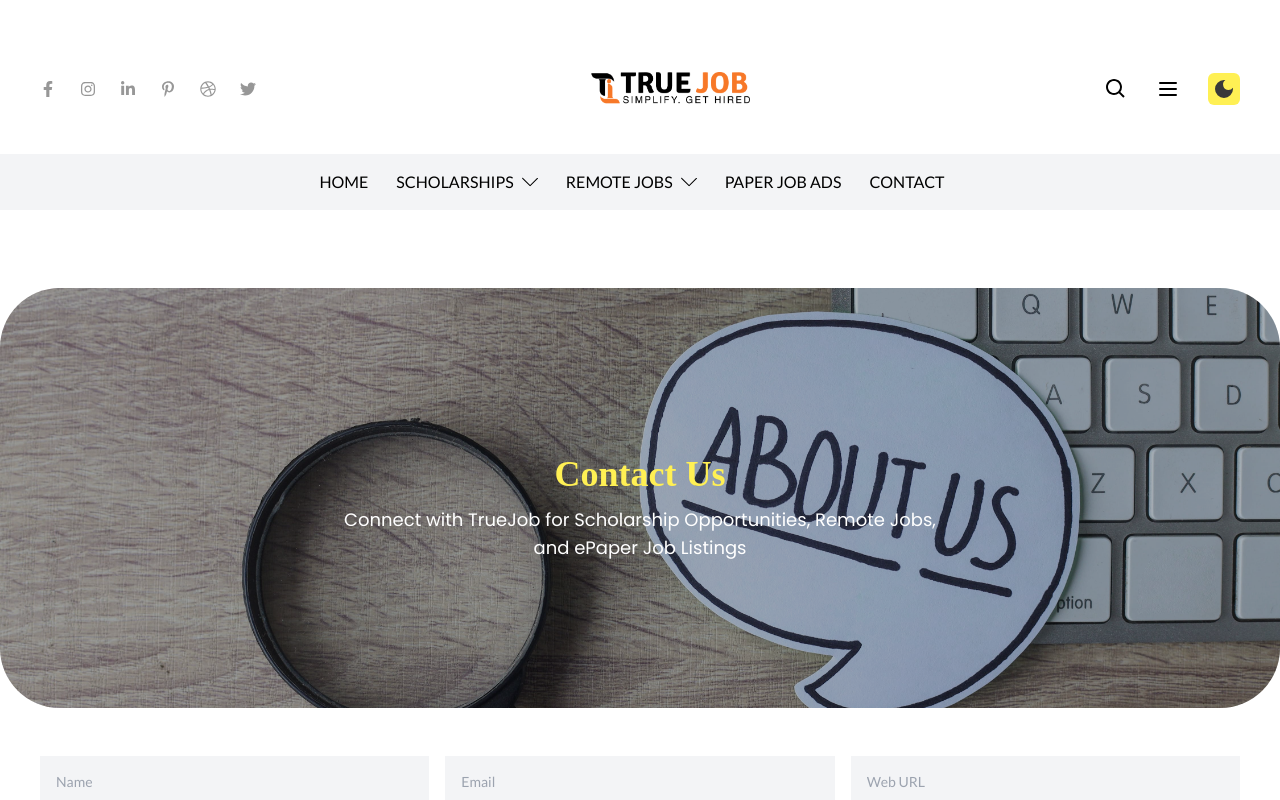
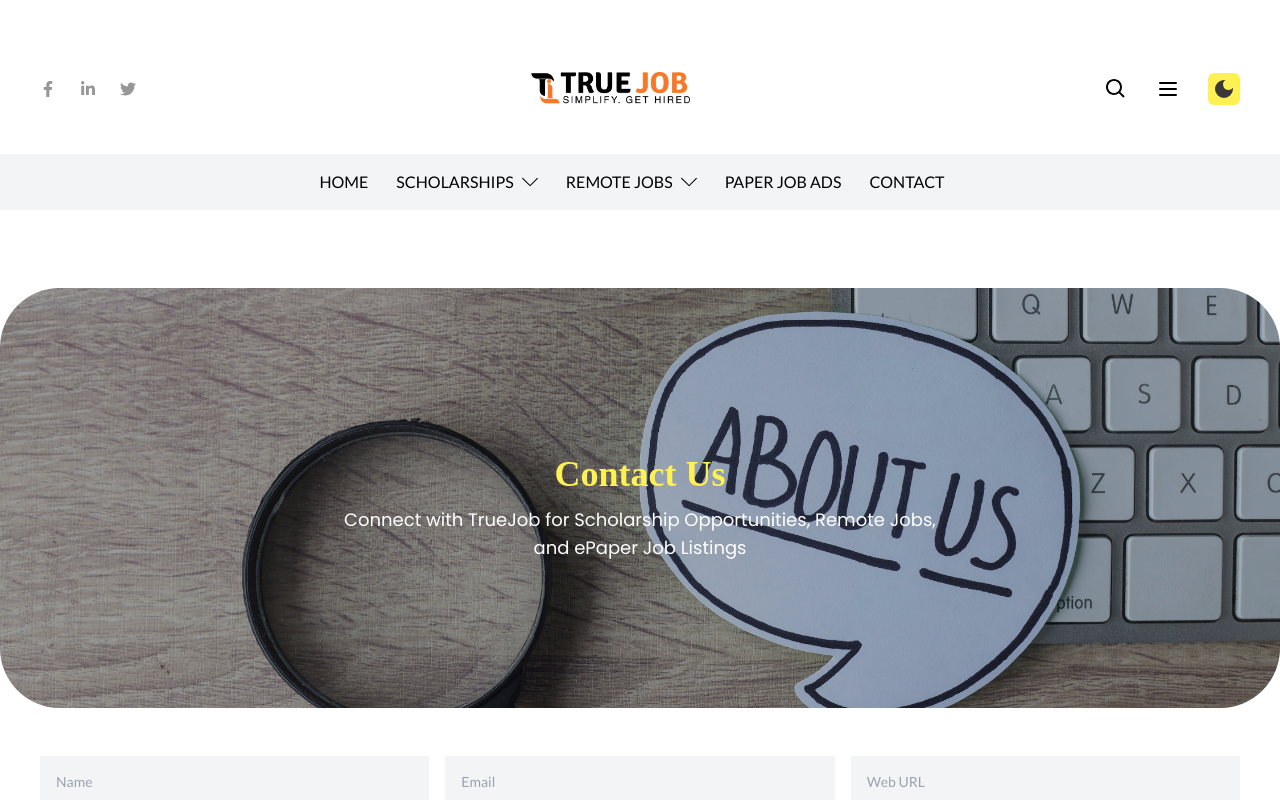
Before and after one commit to mufaqar/truejob, a Next.js app: page /contact-us in a window 1280 px wide. Shown: the top 800 px of the page. Built offline with nearby package versions, Linux system fonts and the light colour scheme; a web font is replaced by a local one.

Commit message:
social links

```diff
--- a/src/components/aside/index.tsx
+++ b/src/components/aside/index.tsx
@@ -50,31 +50,26 @@
       <div className="pt-[1px] bg-border my-6 mt-10 " />
         <div className="flex text-2xl px-7 justify-between">
           <Link
-            href="#"
+            href="https://www.facebook.com/sharer/sharer.php?u=https://www.truejob.online/"
             className="hover:text-yellow hover:scale-110 transition-all duration-200 ease-in-out"
           >
             <FaFacebookF size={20}/>
           </Link>
+
           <Link
-            href="#"
-            className="hover:text-yellow hover:scale-110 transition-all duration-200 ease-in-out"
-          >
-            <FaInstagram size={20}/>
-          </Link>
-          <Link
-            href="#"
+            href="https://twitter.com/intent/tweet?url=https://www.truejob.online/&text="
             className="hover:text-yellow hover:scale-110 transition-all duration-200 ease-in-out"
           >
             <FaTwitter size={20}/>
           </Link>
           <Link
-            href="#"
+            href="https://www.linkedin.com/shareArticle?mini=true&url=https://www.truejob.online/"
             className="hover:text-yellow hover:scale-110 transition-all duration-200 ease-in-out"
           >
             <FaLinkedinIn size={20}/>
           </Link>
           <Link
-            href="#"
+            href="https://pinterest.com/pin/create/button/?url=https://www.truejob.online/&media=&description="
             className="hover:text-yellow hover:scale-110 transition-all duration-200 ease-in-out"
           >
             <FaPinterestP size={20}/>
@@ -115,7 +110,7 @@
       <SideBarHeading> Subscribe Newsletter </SideBarHeading>
       <section className="bg-yellow p-4 py-6 mt-6">
         <p className="text-dark-gray mb-4 text-center ">
-          Lorem ipsum dolor, sit amet consectetur adipisicing.
+        Read and share new perspectives on just about any topic.
         </p>
         <Input
           searchValue={searchValue}
--- a/src/components/ui/socials.tsx
+++ b/src/components/ui/socials.tsx
@@ -13,22 +13,15 @@
   return (
     <>
       <ul className="md:flex hidden text-text uppercase gap-6">
-        <Link href="#" className="hover:text-yellow">
+        <Link href="https://www.facebook.com/truejobonline" className="hover:text-yellow">
           <FaFacebookF />
         </Link>
-        <Link href="#" className="hover:text-yellow">
-          <FaInstagram />
-        </Link>
-        <Link href="#" className="hover:text-yellow">
+
+        <Link href="https://www.linkedin.com/company/truejobonline" className="hover:text-yellow">
           <FaLinkedinIn />
         </Link>
-        <Link href="#" className="hover:text-yellow">
-          <FaPinterestP />
-        </Link>
-        <Link href="#" className="hover:text-yellow">
-          <FaDribbble />
-        </Link>
-        <Link href="#" className="hover:text-yellow">
+
+        <Link href="https://twitter.com/mufaqar" className="hover:text-yellow">
           <FaTwitter />
         </Link>
       </ul>
```
